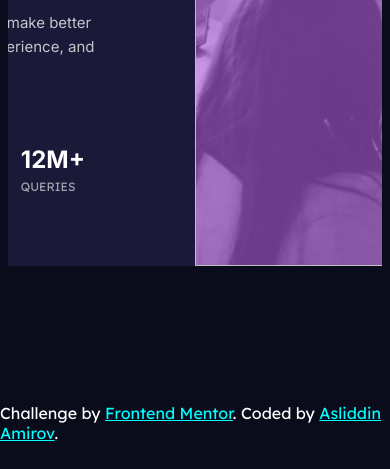
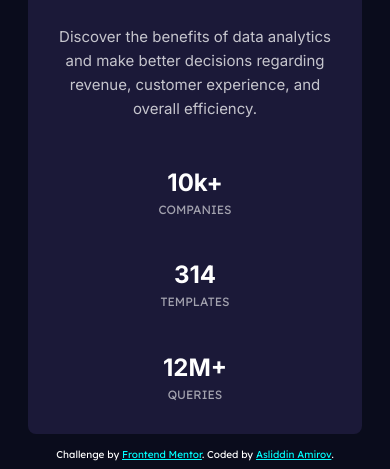
Before and after one commit to asliddinamir/project7-FM, a plain HTML site: page index.html in a window 390 px wide. Shown: the part 391-860 px from the top of the page. Drawn offline with Linux system fonts and the light colour scheme.

Commit message:
last commit

```diff
--- a/style.css
+++ b/style.css
@@ -2,7 +2,6 @@
 
 * {
     box-sizing: border-box;
-    overflow: hidden;
 }
 
 body {
@@ -13,22 +12,25 @@ body {
     flex-direction: column;
     align-items: center;
     justify-content: center;
-    height: 100vh;
+    min-height: 100vh;
     background-color: #0a0c1c;
     color: rgba(255, 255, 255, 0.75);
+    overflow: hidden;
+    position: relative;
 }
 
 .container {
     display: flex;
+    flex-direction: row;
     width: 1110px;
-    height: auto;
+    height: 470px;
     background: hsl(244, 38%, 16%);
     border-radius: 8px;
 }
 
 .box1 {
     width: 50%;
-    padding: 60px;
+    padding: 60px 90px;
 }
 
 .title {
@@ -80,16 +82,21 @@ body {
     background: url('./images/image-header-desktop.jpg') no-repeat center center/cover;
     width: 50%;
     height: 100%;
+    border-top-right-radius: 8px;
+    border-bottom-right-radius: 8px;
 }
 
 .box2 img {
     background-color: hsla(277, 64%, 61%, 0.625);
     width: 100%;
     height: 100%;
+    border-top-right-radius: 8px;
+    border-bottom-right-radius: 8px;
 }
 
 .attribution {
-    position: fixed;
+    position: absolute;
+    text-align: center;
     bottom: 10px;
     color: #fff;
 }
@@ -101,3 +108,102 @@ body {
 .attribution a:hover {
     color: red;
 }
+
+@media(max-width:1150px) {
+    .container {
+        width: 100%;
+    }
+
+    .box1 {
+        padding: 40px;
+    }
+
+}
+
+@media(max-width:1000px) {
+    .stats {
+        display: flex;
+        justify-content: space-evenly;
+    }
+
+    .stat {
+        margin-right: 20px;
+    }
+}
+
+@media(max-width:875px) {
+    .container {
+        display: flex;
+        width: 100%;
+        height: auto;
+        flex-direction: column-reverse;
+    }
+
+    .box1 {
+        width: 100%;
+        height: auto;
+        padding: 20px;
+        text-align: center;
+    }
+
+    .title {
+        font-size: 28px;
+    }
+
+    .stats {
+        margin-top: 0;
+        padding: 0;
+    }
+
+    .stat h4 {
+        font-size: 24px;
+    }
+
+    .stat p {
+        font-size: 12px;
+    }
+
+    .description {
+        font-size: 15px;
+    }
+
+    .box2 {
+        background: url('./images/image-header-mobile.jpg') center center/cover;
+        height: 250px;
+        width: 100%;
+        border-top-right-radius: 8px;
+        border-top-left-radius: 8px;
+        border-bottom-right-radius: 0;
+    }
+
+    .box2 img {
+        border-top-right-radius: 8px;
+        border-top-left-radius: 8px;
+        border-bottom-right-radius: 0;
+    }
+}
+
+@media(max-width:500px) {
+    body {
+        overflow: auto;
+        height: auto;
+    }
+
+    .container {
+        height: auto;
+    }
+
+    .stats {
+        display: flex;
+        flex-direction: column;
+    }
+
+    .stat {
+        margin: 0;
+    }
+
+    .attribution {
+        bottom: 0;
+        font-size: 10px;
+    }
+}
```
